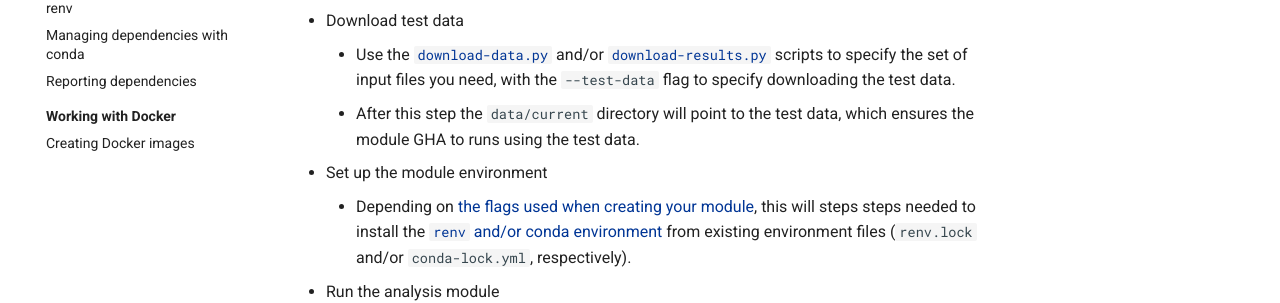
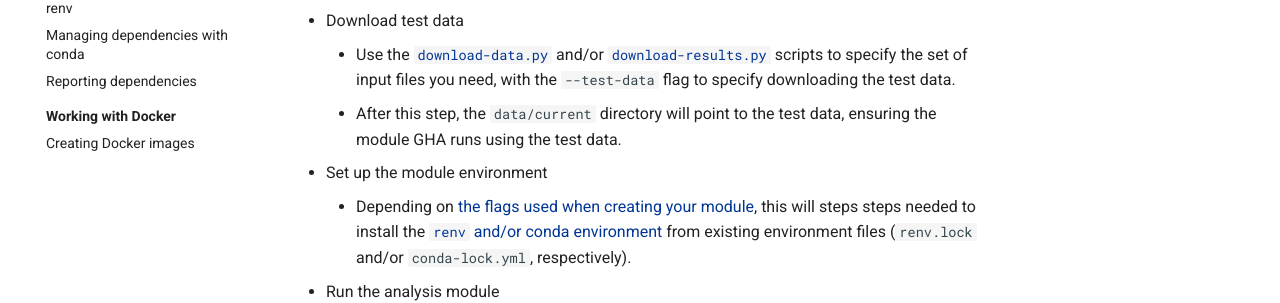
Before and after one commit to AlexsLemonade/OpenScPCA-analysis, an MkDocs documentation site: the page built from docs/ensuring-repro/workflows/run-module-gha.md, in a window 1280 px wide and 900 px high, scrolled down 1123 px. Shown: the part 280-583 px from the top of the window. Built offline with MkDocs 1.6.1 and Material for MkDocs 9.7.7, drawn with Linux system fonts in a browser that asks for light colours.

```diff
--- a/docs/ensuring-repro/workflows/run-module-gha.md
+++ b/docs/ensuring-repro/workflows/run-module-gha.md
@@ -38,8 +38,8 @@ Each module testing GHA is initially created with these steps, which should be u
 
 - Checkout the repository
 - Download test data
-    - Use the [`download-data.py`](#STUB_LINK) and/or [`download-results.py`](#STUB_LINK) scripts to specify the set of input files you need, with the `--test-data` flag to specify downloading the test data.
-    - After this step the `data/current` directory will point to the test data, which ensures the module GHA to runs using the test data.
+    - Use the [`download-data.py`](../../getting-started/accessing-resources/getting-access-to-data.md#using-the-download-data-script) and/or [`download-results.py`](../../getting-started/accessing-resources/getting-access-to-data.md#accessing-scpca-module-results) scripts to specify the set of input files you need, with the `--test-data` flag to specify downloading the test data.
+    - After this step, the `data/current` directory will point to the test data, ensuring the module GHA runs using the test data.
 - Set up the module environment
     - Depending on [the flags used when creating your module](../../contributing-to-analyses/analysis-modules/creating-a-module.md#module-creation-script-flags), this will steps steps needed to install the [`renv` and/or conda environment](../managing-software/index.md) from existing environment files (`renv.lock` and/or `conda-lock.yml`, respectively).
 - Run the analysis module
```
